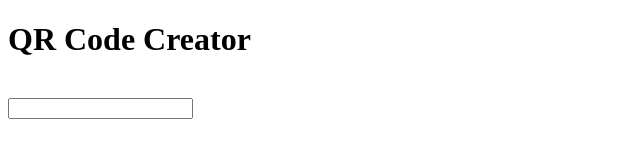
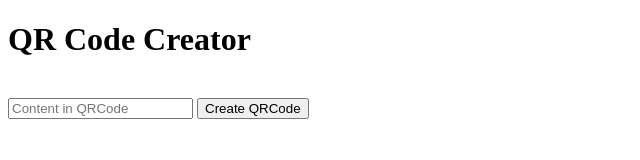
Before and after one commit to muslumhanerol/qr_code_creator, a plain HTML site: page index.html in a window 1280 px wide. Shown: the whole page, without its empty margins (0-640 px from the left). Drawn offline with Linux system fonts and the light colour scheme.

Commit message:
Update index.html

```diff
--- a/index.html
+++ b/index.html
@@ -13,7 +13,8 @@
             <img src="empty-image.jpg" alt="">
         </div>
         <div class="form">
-            <input type="text" id="content" placeholder="">
+            <input type="text" id="content" placeholder="Content in QRCode">
+            <button id="btnCreate">Create QRCode</button>
         </div>
     </div>
 
```
